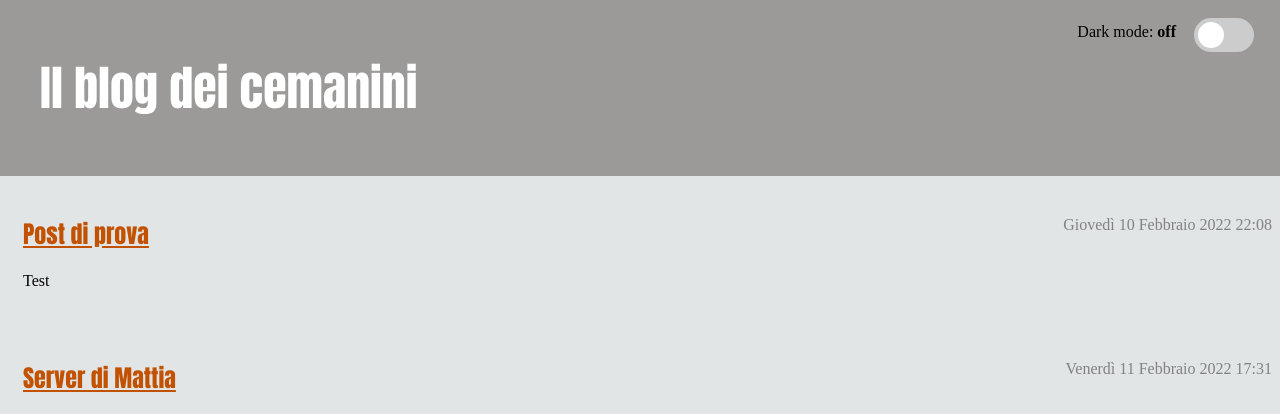
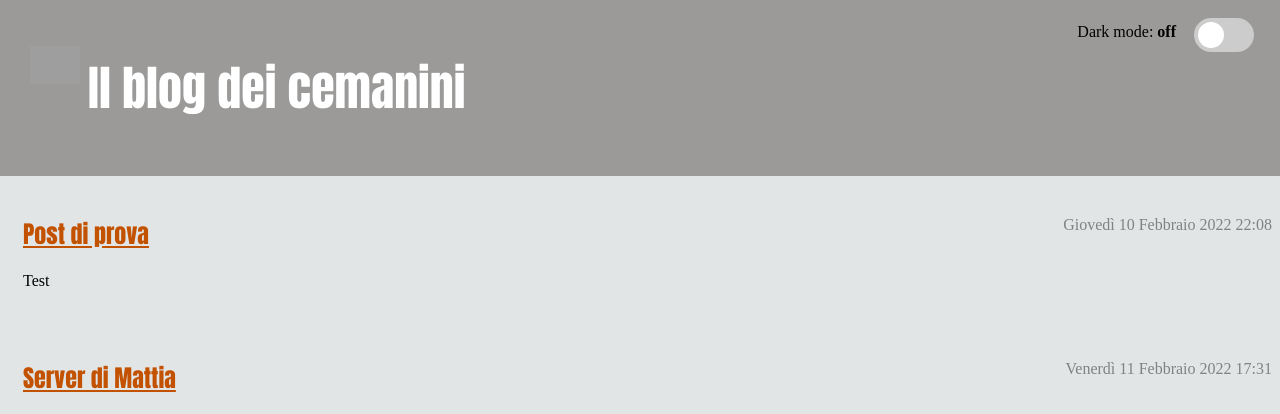
Before and after one commit to redital/BlogDeiCemanini, a Django app: page / in a window 1280 px wide. Shown: the top 414 px of the page. Run offline with Django 4.2, Linux system fonts and the light colour scheme; data comes from the database, SQL or seed files in the repository; both versions use the stored data as it was after the commit; parts of the project's set-up code (start-up, migrations or seed data) failed here and were passed over; grey boxes are pictures that could not be loaded.

Commit message:
add post datail pages and logo favicon

```diff
--- a/mysite/blog/static/css/blog.css
+++ b/mysite/blog/static/css/blog.css
@@ -2,7 +2,7 @@ html{
     background-color: #5f5f5f;
 }
 
-h1 a{
+h1{
     color: #0a8f62;
     font-family: 'Impact';
 }
@@ -15,12 +15,6 @@ h2 a{
 body {
   padding-left: 15px;
 }
- /*
-p.tags{
-  background-color: #0a8f62;
-  border-radius: 5%;
-}
-*/
 
 .page-header {
     background-color: #9b9a99;
@@ -39,9 +33,14 @@ p.tags{
     font-size: 36pt;
     text-decoration: none;
 }
+.page-header > .titolone .logo {
+  padding-top: 26px;
+  margin-left: -10px;
+  margin-right: 8px;
+}
 
-h1,
-h2,
+
+
 h3,
 h4 {
     font-family: 'Lobster', cursive;
--- a/mysite/blog/templates/blog/post_list.html
+++ b/mysite/blog/templates/blog/post_list.html
@@ -12,9 +12,12 @@
         <link rel="stylesheet" href="{% static 'css/light_mode.css' %}">
         {% endif %}
         <title>Il blog dei cemanini</title>
+        <link rel="icon" type="image/x-icon" href="\static\LogoBlog.svg">
+
     </head>
 
     <body>
+
 
         <form action="" method="post" name="dark_theme" id="dark_theme">
             {% csrf_token %}
@@ -36,7 +39,16 @@
         </form>
 
 	    <header class="page-header">
-            <h1><a href="/">Il blog dei cemanini</a></h1>
+            <div class="titolone">
+                <div style="float: left;" class="logo">
+                    <a href="/">
+                        <img width="50px" src="\static\LogoBlog.svg" />
+                    </a>
+                </div>
+                <div style="float: left;">
+                    <h1>Il blog dei cemanini</a></h1>
+                </div>
+                <div style="clear: both;"></div></div>
         </header>
 
 
```
Also changed, not shown: mysite/blog/templates/blog/post_detail.html (+17 -2 lines), mysite/blog/static/LogoBlog.svg (added), mysite/db.sqlite3.
